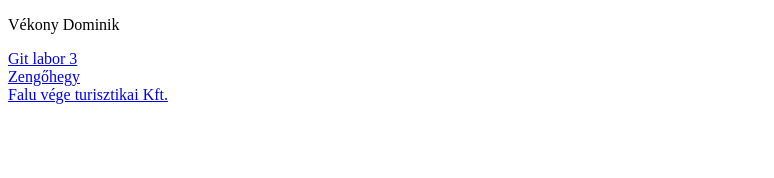
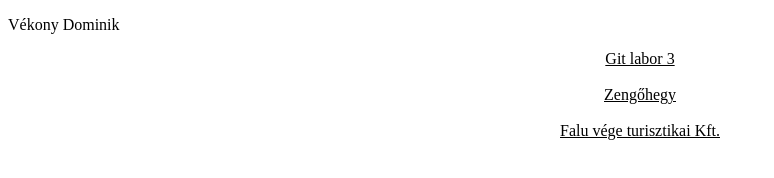
Before and after one commit to Dominik015/dominik015.github.io, a plain HTML site: page index.html in a window 1280 px wide. Shown: the whole page, without its empty margins (0-774 px from the left). Drawn offline with Linux system fonts and the light colour scheme.

Commit message:
Update index.html

```diff
--- a/index.html
+++ b/index.html
@@ -4,6 +4,18 @@
     <meta charset="UTF-8">
     <meta name="viewport" content="width=device-width, initial-scale=1.0">
     <title>Bemutatkozó oldal</title>
+<style>
+a{
+text-align: center;
+background-color: marine;
+display: flex;
+justify-content: center;
+color: black;
+}
+
+
+
+</style>
 </head>
 <body>
     <p>Vékony Dominik</p>
```
